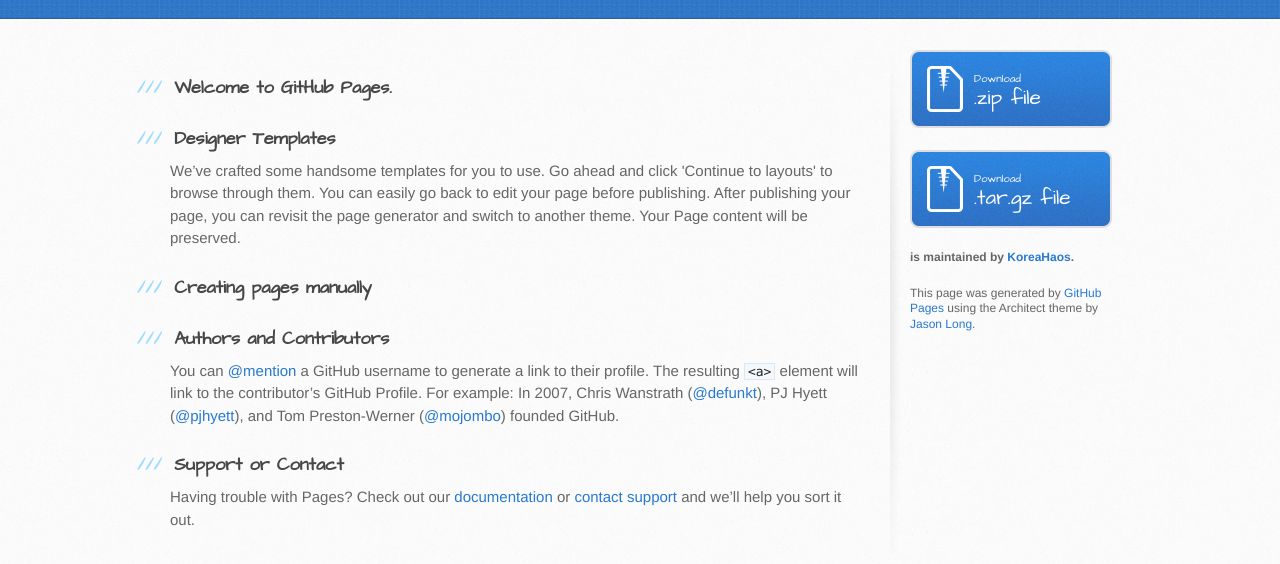
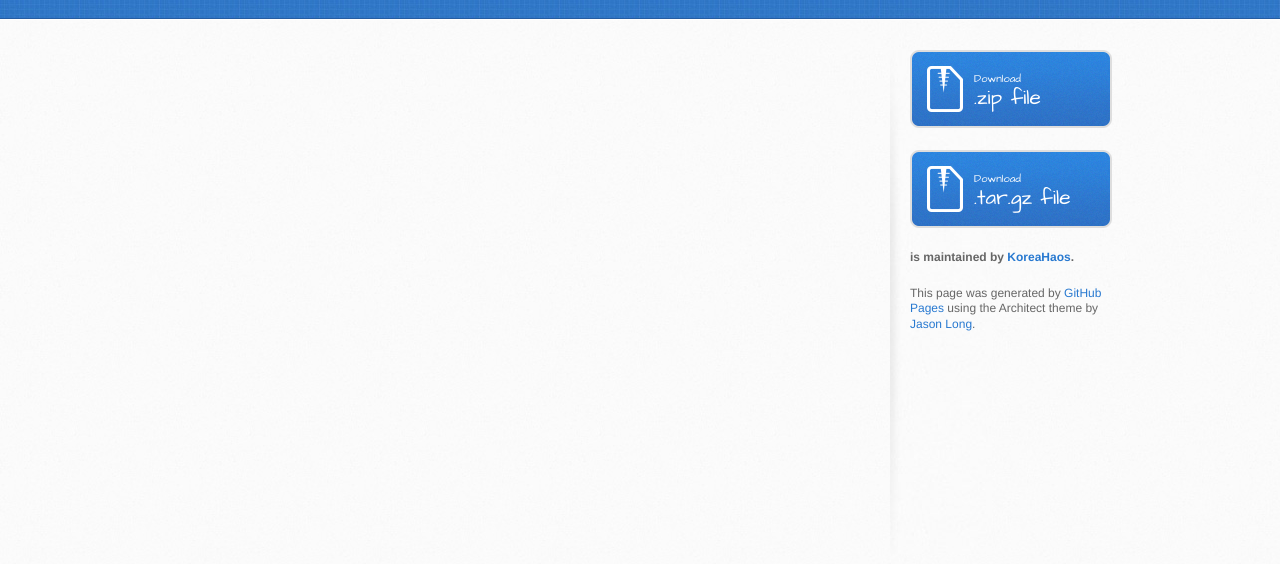
Before and after one commit to KoreaHaos/haos_toys, a plain HTML site: page index.html in a window 1280 px wide. Shown: the part 216-780 px from the top of the page. Drawn offline with Linux system fonts and the light colour scheme.

Commit message:
Remove section id="main-content" contents.

```diff
--- a/index.html
+++ b/index.html
@@ -8,14 +8,11 @@
       <link rel="stylesheet" type="text/css" href="stylesheets/stylesheet.css" media="screen">
       <link rel="stylesheet" type="text/css" href="stylesheets/github-light.css" media="screen">
       <link rel="stylesheet" type="text/css" href="stylesheets/print.css" media="print">
-
       <!--[if lt IE 9]>
       <script src="//html5shiv.googlecode.com/svn/trunk/html5.js"></script>
       <![endif]-->
-
       <title>Haos Toys by KoreaHaos</title>
    </head>
-
    <body>
       <header>
          <div class="inner">
@@ -24,36 +21,10 @@
             <a href="https://github.com/KoreaHaos/haos_toys" class="button"><small>View project on</small> GitHub</a>
          </div>
       </header>
-
       <div id="content-wrapper">
          <div class="inner clearfix">
             <section id="main-content">
-          <h3>
-<a id="welcome-to-github-pages" class="anchor" href="#welcome-to-github-pages" aria-hidden="true"><span class="octicon octicon-link"></span></a>Welcome to GitHub Pages.</h3>
-
-<p></p>
-
-<h3>
-<a id="designer-templates" class="anchor" href="#designer-templates" aria-hidden="true"><span class="octicon octicon-link"></span></a>Designer Templates</h3>
-
-<p>We’ve crafted some handsome templates for you to use. Go ahead and click 'Continue to layouts' to browse through them. You can easily go back to edit your page before publishing. After publishing your page, you can revisit the page generator and switch to another theme. Your Page content will be preserved.</p>
-
-<h3>
-<a id="creating-pages-manually" class="anchor" href="#creating-pages-manually" aria-hidden="true"><span class="octicon octicon-link"></span></a>Creating pages manually</h3>
-
-<p></p>
-
-<h3>
-<a id="authors-and-contributors" class="anchor" href="#authors-and-contributors" aria-hidden="true"><span class="octicon octicon-link"></span></a>Authors and Contributors</h3>
-
-<p>You can <a href="https://github.com/blog/821" class="user-mention">@mention</a> a GitHub username to generate a link to their profile. The resulting <code>&lt;a&gt;</code> element will link to the contributor’s GitHub Profile. For example: In 2007, Chris Wanstrath (<a href="https://github.com/defunkt" class="user-mention">@defunkt</a>), PJ Hyett (<a href="https://github.com/pjhyett" class="user-mention">@pjhyett</a>), and Tom Preston-Werner (<a href="https://github.com/mojombo" class="user-mention">@mojombo</a>) founded GitHub.</p>
-
-<h3>
-<a id="support-or-contact" class="anchor" href="#support-or-contact" aria-hidden="true"><span class="octicon octicon-link"></span></a>Support or Contact</h3>
-
-<p>Having trouble with Pages? Check out our <a href="https://help.github.com/pages">documentation</a> or <a href="https://github.com/contact">contact support</a> and we’ll help you sort it out.</p>
             </section>
-
             <aside id="sidebar">
                <a href="https://github.com/KoreaHaos/haos_toys/zipball/master" class="button">
                <small>Download</small>
@@ -63,14 +34,10 @@
                <small>Download</small>
                .tar.gz file
                </a>
-
                <p class="repo-owner"><a href="https://github.com/KoreaHaos/haos_toys"></a> is maintained by <a href="https://github.com/KoreaHaos">KoreaHaos</a>.</p>
-
                <p>This page was generated by <a href="https://pages.github.com">GitHub Pages</a> using the Architect theme by <a href="https://twitter.com/jasonlong">Jason Long</a>.</p>
             </aside>
          </div>
       </div>
-
-
    </body>
 </html>
```
Lines whose indentation alone changed are shown as unchanged.
